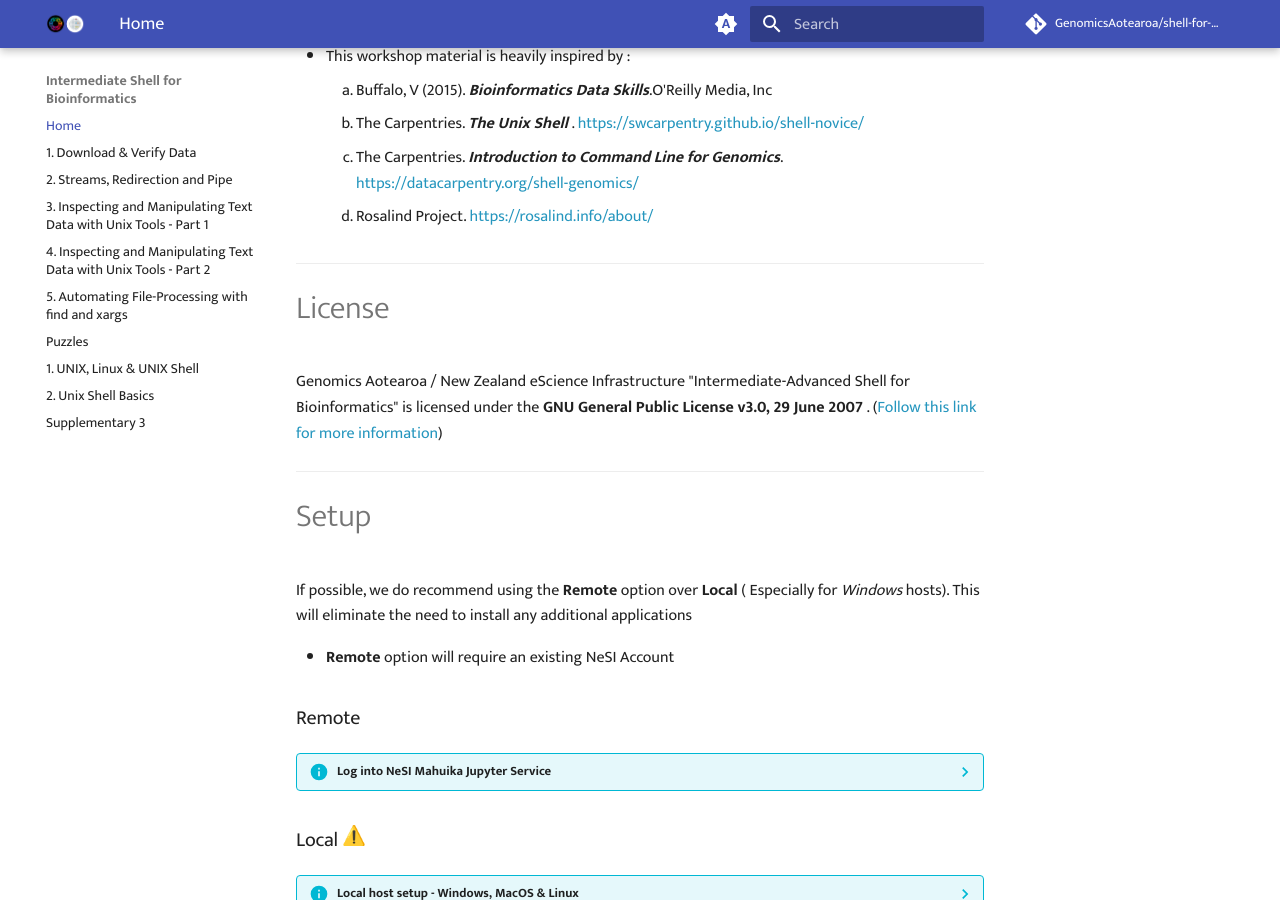
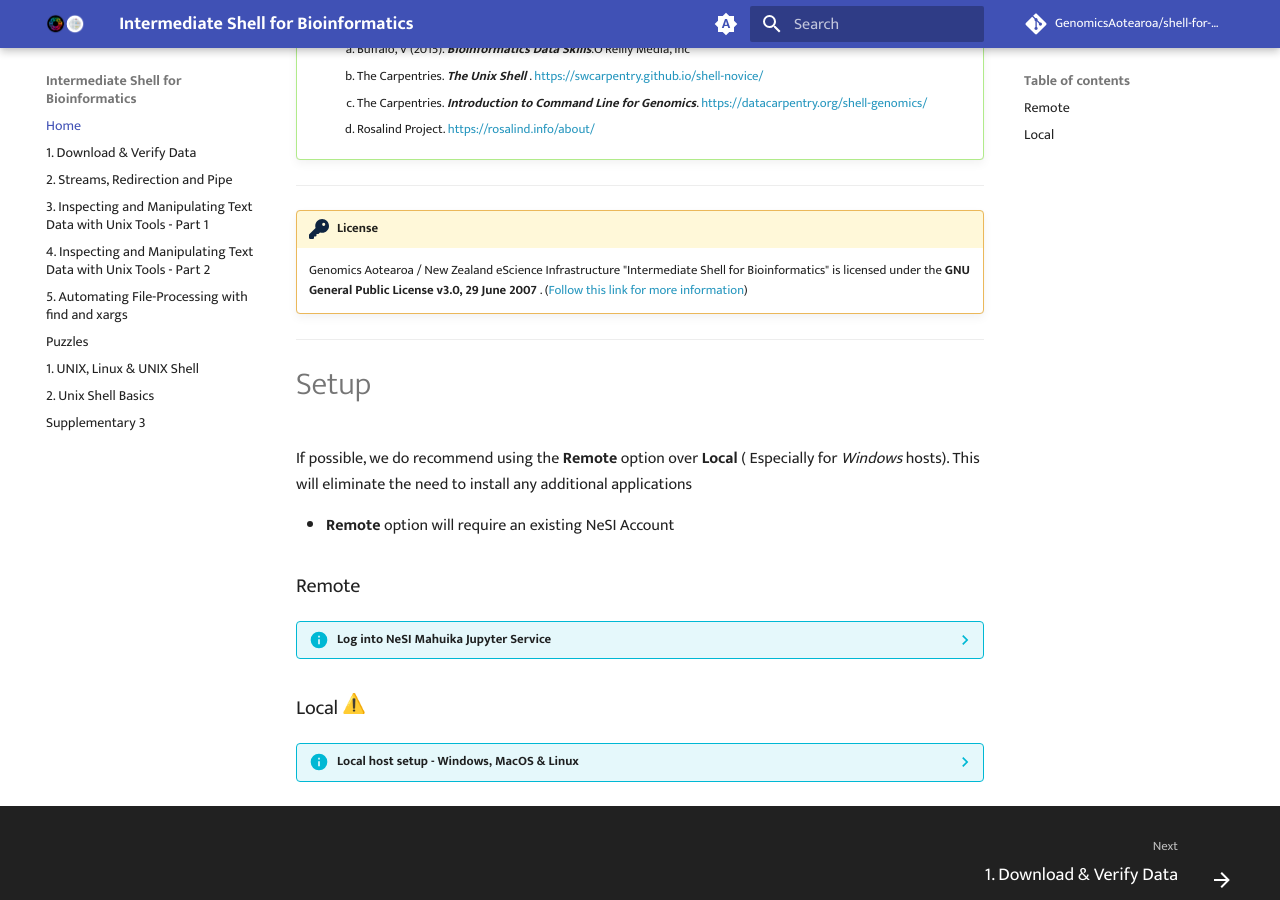
Before and after one commit to GenomicsAotearoa/shell-for-bioinformatics, an MkDocs documentation site: the page built from docs/index.md, in a window 1280 px wide and 900 px high, scrolled down 1229 px. Built offline with MkDocs 1.6.1 and Material for MkDocs 9.7.7, drawn with Linux system fonts in a browser that asks for light colours; emoji names are drawn with the system emoji font; comment, search, counter and statistics services are not loaded.

Commit message:
update index lincense and attribution

```diff
--- a/docs/index.md
+++ b/docs/index.md
@@ -25,21 +25,19 @@
 - - -
 
 
-# Attribution Notice
+!!! copyright "Attribution Notice"
 
-* This workshop material is heavily inspired by :
-    1. Buffalo, V (2015). ***Bioinformatics Data Skills***.O'Reilly Media, Inc
-    2. The Carpentries. ***The Unix Shell*** . https://swcarpentry.github.io/shell-novice/
-    3. The Carpentries. ***Introduction to Command Line for Genomics***. https://datacarpentry.org/shell-genomics/
-    4. Rosalind Project. https://rosalind.info/about/
+    * This workshop material is heavily inspired by :
+        1. Buffalo, V (2015). ***Bioinformatics Data Skills***.O'Reilly Media, Inc
+        2. The Carpentries. ***The Unix Shell*** . https://swcarpentry.github.io/shell-novice/
+        3. The Carpentries. ***Introduction to Command Line for Genomics***. https://datacarpentry.org/shell-genomics/
+        4. Rosalind Project. https://rosalind.info/about/
 
 - - -
 
-# License
+!!! key "License"
 
-
-
-Genomics Aotearoa / New Zealand eScience Infrastructure "Intermediate-Advanced Shell for Bioinformatics" is licensed under the **GNU General Public License v3.0, 29 June 2007** . ([Follow this link for more information](https://github.com/GenomicsAotearoa/shell-for-bioinformatics/blob/main/LICENSE))
+    Genomics Aotearoa / New Zealand eScience Infrastructure "Intermediate Shell for Bioinformatics" is licensed under the **GNU General Public License v3.0, 29 June 2007** . ([Follow this link for more information](https://github.com/GenomicsAotearoa/shell-for-bioinformatics/blob/main/LICENSE))
 
 - - -
 
```
